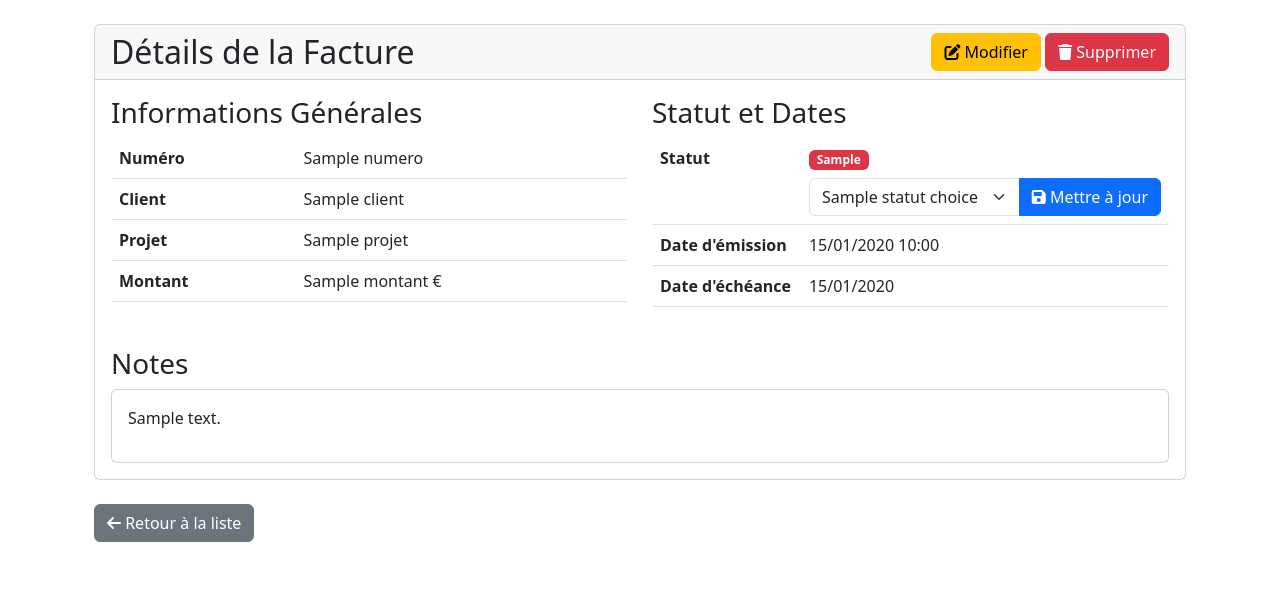
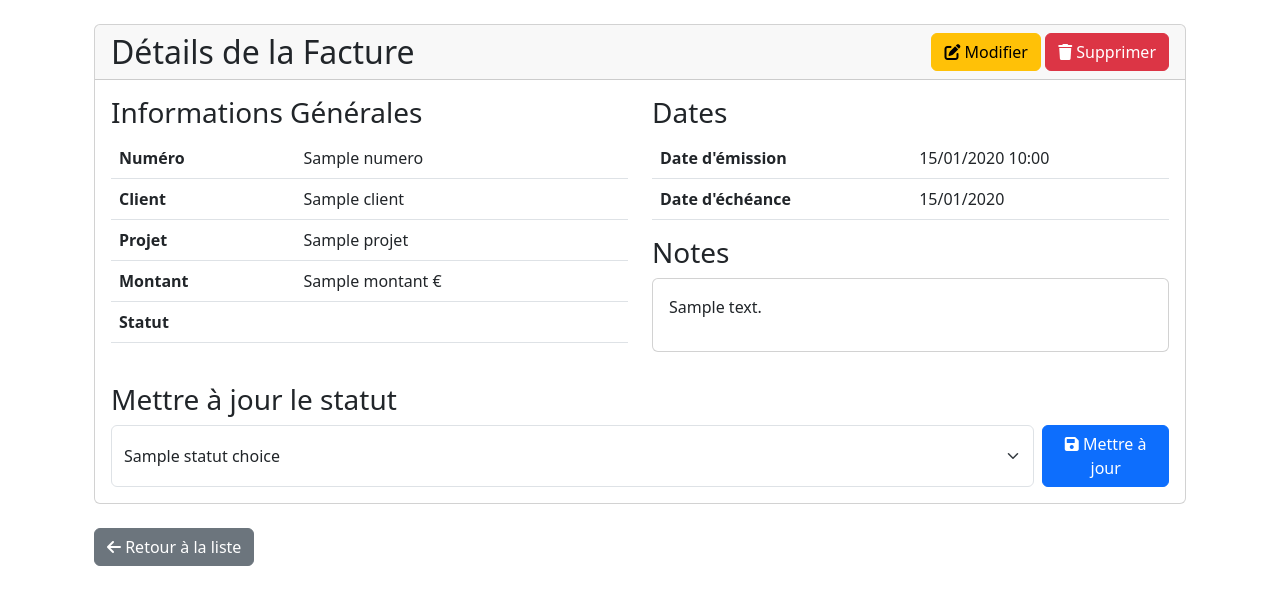
Before and after one commit to labosnie/mini-crm, a Django app: template templates/factures/facture_detail.html in a window 1280 px wide. Shown: the part 56-661 px from the top of the page. Run offline with Django 3.2, Linux system fonts and the light colour scheme; the template is opened without the code that fills it: most values are stand-ins (such as "Sample title", 1, 10 or a date in 2020); parts of the project's set-up code (start-up, migrations or seed data) failed here and were passed over.

Commit message:
feat: ajout des badges et amélioration de l'interface des factures

```diff
--- a/factures/forms.py
+++ b/factures/forms.py
@@ -4,8 +4,9 @@
 class FactureForm(forms.ModelForm):
     class Meta:
         model = Facture
-        fields = ['client', 'projet', 'montant', 'date_echeance', 'statut_paiement', 'notes']
+        fields = ['numero', 'client', 'projet', 'montant', 'date_echeance', 'statut_paiement', 'notes']
         widgets = {
+            'numero': forms.TextInput(attrs={'class': 'form-control'}),
             'client': forms.Select(attrs={'class': 'form-control'}),
             'projet': forms.Select(attrs={'class': 'form-control'}),
             'montant': forms.NumberInput(attrs={'class': 'form-control', 'step': '0.01'}),
--- a/templates/factures/facture_detail.html
+++ b/templates/factures/facture_detail.html
@@ -40,60 +40,59 @@
               <th>Montant</th>
               <td>{{ facture.montant }} €</td>
             </tr>
-          </table>
-        </div>
-        <div class="col-md-6">
-          <h3>Statut et Dates</h3>
-          <table class="table">
             <tr>
               <th>Statut</th>
               <td>
                 <span
-                  class="badge {% if facture.statut_paiement == 'payée' %}bg-success {% elif facture.statut_paiement == 'en_retard' %}bg-danger {% else %}bg-warning{% endif %}"
+                  class="badge {{ facture.get_statut_badge_class }}"
                 >
                   {{ facture.get_statut_paiement_display }}
                 </span>
-                <form method="post" action="{% url 'factures:update_statut_facture' facture.pk %}" class="mt-2">
-                  {% csrf_token %}
-                  <div class="input-group">
-                    <select name="statut_paiement" class="form-select">
-                      {% for value, label in facture.STATUT_CHOICES %}
-                      <option value="{{ value }}" {% if facture.statut_paiement == value %}selected{% endif %}>
-                        {{ label }}
-                      </option>
-                      {% endfor %}
-                    </select>
-                    <button type="submit" class="btn btn-primary">
-                      <i class="fas fa-save"></i> Mettre à jour
-                    </button>
-                  </div>
-                </form>
               </td>
             </tr>
+          </table>
+        </div>
+        <div class="col-md-6">
+          <h3>Dates</h3>
+          <table class="table">
             <tr>
               <th>Date d'émission</th>
               <td>{{ facture.date_emission|date:"d/m/Y H:i" }}</td>
             </tr>
-            {% if facture.date_echeance %}
             <tr>
               <th>Date d'échéance</th>
-              <td>{{ facture.date_echeance|date:"d/m/Y" }}</td>
+              <td>{{ facture.date_echeance|date:"d/m/Y"|default:"Non définie" }}</td>
             </tr>
-            {% endif %}
           </table>
+
+          {% if facture.notes %}
+          <h3>Notes</h3>
+          <div class="card">
+            <div class="card-body">
+              {{ facture.notes|linebreaks }}
+            </div>
+          </div>
+          {% endif %}
         </div>
       </div>
 
-      {% if facture.notes %}
-      <div class="row mt-4">
-        <div class="col-12">
-          <h3>Notes</h3>
-          <div class="card">
-            <div class="card-body">{{ facture.notes|linebreaks }}</div>
-          </div>
-        </div>
+      <!-- Mise à jour du statut -->
+      <div class="mt-4">
+        <h3>Mettre à jour le statut</h3>
+        <form method="post" action="{% url 'factures:update_statut_facture' facture.pk %}" class="d-flex gap-2">
+          {% csrf_token %}
+          <select name="statut_paiement" class="form-select">
+            {% for value, label in facture.STATUT_CHOICES %}
+            <option value="{{ value }}" {% if facture.statut_paiement == value %}selected{% endif %}>
+              {{ label }}
+            </option>
+            {% endfor %}
+          </select>
+          <button type="submit" class="btn btn-primary">
+            <i class="fas fa-save"></i> Mettre à jour
+          </button>
+        </form>
       </div>
-      {% endif %}
     </div>
   </div>
 
```
Also changed, not shown: factures/models.py (+13 -0 lines), factures/test/test_forms.py (added, +38 -0 lines), factures/test/test_model.py (added, +41 -0 lines), factures/test/test_views.py (added, +61 -0 lines), README.md, factures/test/__init__.py (added).
